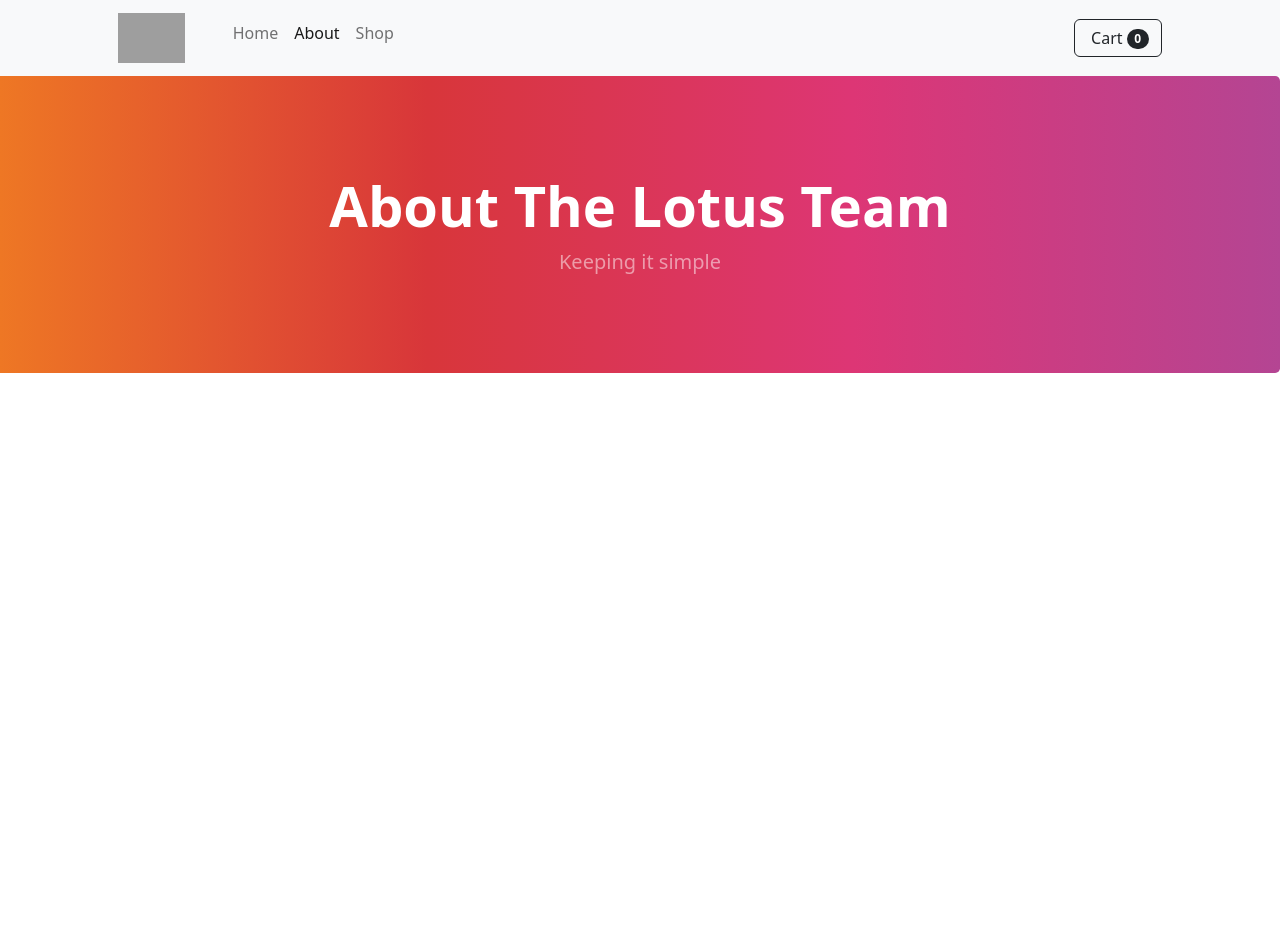
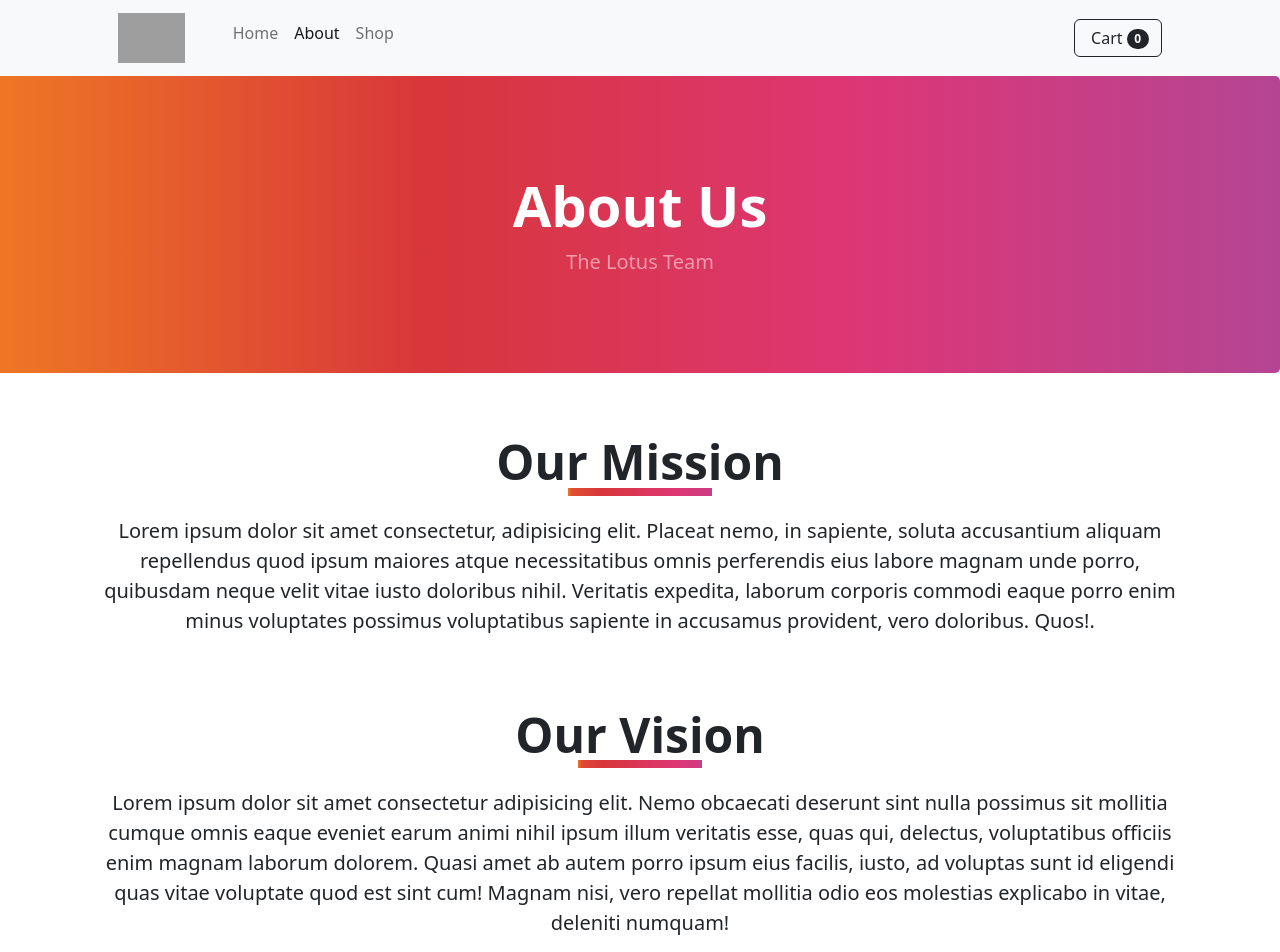
Before and after one commit to dev02chandan/EcommerceWebsite, a React (Create React App) app in the folder frontend/: page /aboutus in a window 1280 px wide. Shown: the top 952 px of the page. Before the commit the page ends 800 px from the top, so only its background shows below. Built offline with nearby package versions, Linux system fonts and the light colour scheme; grey boxes are pictures that could not be loaded.

Commit message:
About Page Completed

```diff
--- a/frontend/src/components/AboutUs.js
+++ b/frontend/src/components/AboutUs.js
@@ -1,5 +1,6 @@
 import React from "react";
 import { Link } from "react-router-dom";
+import "./login.css";
 
 function AboutUs() {
   return (
@@ -64,13 +65,54 @@ function AboutUs() {
       <div className="gradient-custom-2 py-5">
         <div className="container px-4 px-lg-5 my-5">
           <div className="text-center text-white">
-            <h1 className="display-4 fw-bolder">About The Lotus Team</h1>
-            <p className="lead fw-normal text-white-50 mb-0">
-              Keeping it simple
-            </p>
+            <h1 className="display-4 fw-bolder">About Us</h1>
+            <p className="lead fw-normal text-white-50 mb-0">The Lotus Team</p>
           </div>
         </div>
       </div>
+
+      {/* Mission and vision */}
+      <div
+        style={{
+          padding: 30,
+          paddingLeft: 100,
+          paddingRight: 100,
+          paddingTop: 60,
+        }}
+      >
+        <h1 className="display-5 fw-bolder new">Our Mission</h1>
+        <p className="lead fw-normal mb-0">
+          Lorem ipsum dolor sit amet consectetur, adipisicing elit. Placeat
+          nemo, in sapiente, soluta accusantium aliquam repellendus quod ipsum
+          maiores atque necessitatibus omnis perferendis eius labore magnam unde
+          porro, quibusdam neque velit vitae iusto doloribus nihil. Veritatis
+          expedita, laborum corporis commodi eaque porro enim minus voluptates
+          possimus voluptatibus sapiente in accusamus provident, vero doloribus.
+          Quos!.
+        </p>
+        <h1 className="display-5 fw-bolder new" style={{ marginTop: 70 }}>
+          Our Vision
+        </h1>
+        <p className="lead fw-normal mb-0">
+          Lorem ipsum dolor sit amet consectetur adipisicing elit. Nemo
+          obcaecati deserunt sint nulla possimus sit mollitia cumque omnis eaque
+          eveniet earum animi nihil ipsum illum veritatis esse, quas qui,
+          delectus, voluptatibus officiis enim magnam laborum dolorem. Quasi
+          amet ab autem porro ipsum eius facilis, iusto, ad voluptas sunt id
+          eligendi quas vitae voluptate quod est sint cum! Magnam nisi, vero
+          repellat mollitia odio eos molestias explicabo in vitae, deleniti
+          numquam!
+        </p>
+      </div>
+
+      {/* <!-- Footer--> */}
+      <footer className="py-5 gradient-custom-2" style={{ marginTop: "100px" }}>
+        <div className="container">
+          <p className="m-0 text-center text-white">
+            Copyright &copy; Your Website 2022
+          </p>
+        </div>
+      </footer>
     </>
   );
 }
--- a/frontend/src/components/login.css
+++ b/frontend/src/components/login.css
@@ -31,3 +31,22 @@
   /* box-shadow: 10px 10px 5px lightblue; */
   box-shadow: 0 0 11px rgba(33, 33, 33, 0.2);
 }
+
+.new {
+  font-weight: 300;
+  display: inline-block;
+  padding-bottom: 5px;
+  position: relative;
+  margin-bottom: 20px;
+}
+.new:before {
+  content: "";
+  position: absolute;
+  width: 50%;
+  height: 1px;
+  bottom: 0;
+  left: 25%;
+  border-image: linear-gradient(to right, #ee7724, #d8363a, #dd3675, #b44593) 30;
+  border-width: 4px;
+  border-style: solid;
+}
```
